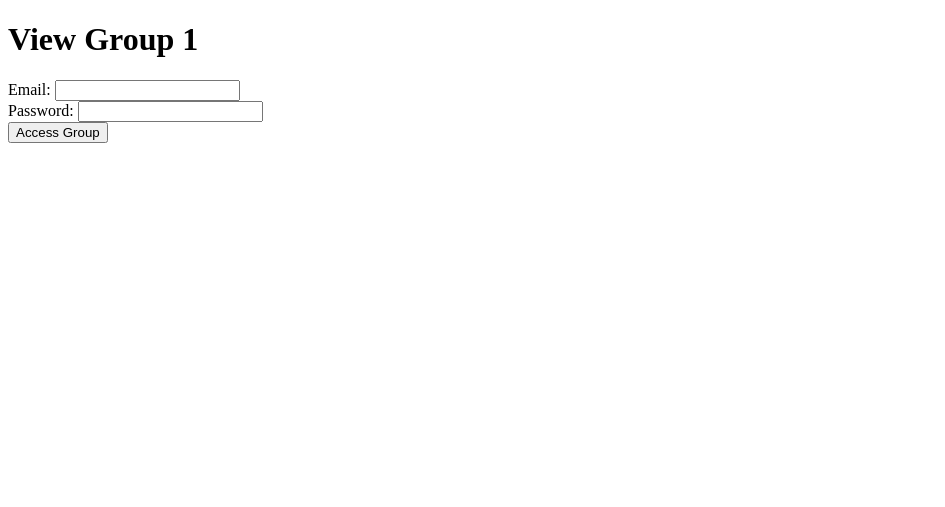
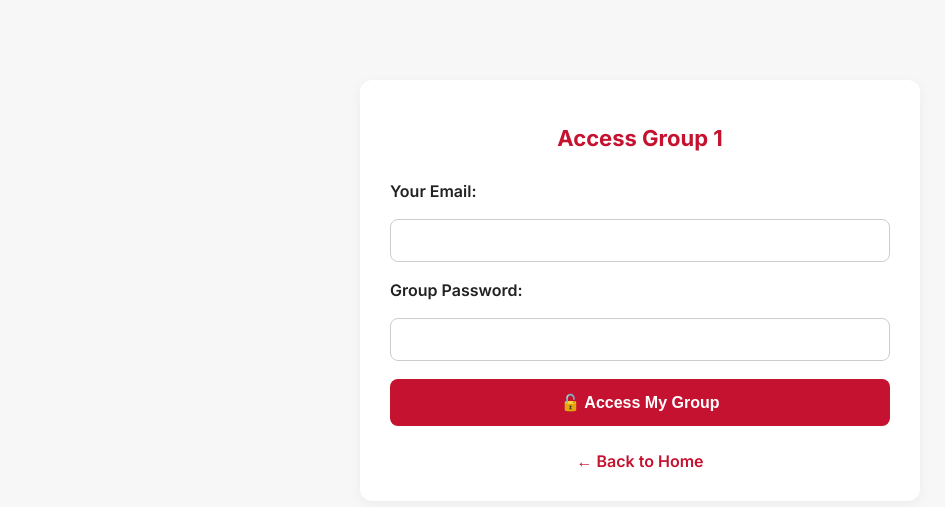
Before and after one commit to kayvy24/Study_Group_Matcher, a Flask app: page /view_group/1 in a window 1280 px wide. Shown: the top 507 px of the page, without its empty margins (0-945 px from the left). Run offline with Flask 3, Linux system fonts and the light colour scheme.

Commit message:
stylized view group page

```diff
--- a/templates/group_login.html
+++ b/templates/group_login.html
@@ -1,19 +1,106 @@
 <!DOCTYPE html>
-<html>
+<html lang="en">
 <head>
+  <meta charset="UTF-8">
   <title>Group Login</title>
+  <link href="https://fonts.googleapis.com/css2?family=Inter:wght@400;600;700&display=swap" rel="stylesheet">
+  <style>
+    body {
+      font-family: 'Inter', sans-serif;
+      margin: 0;
+      background-color: #f7f7f7;
+      color: #222;
+    }
+
+    .container {
+      max-width: 500px;
+      margin: 80px auto;
+      background: white;
+      padding: 30px;
+      border-radius: 12px;
+      box-shadow: 0 3px 12px rgba(0, 0, 0, 0.05);
+    }
+
+    h1 {
+      text-align: center;
+      color: #C41230;
+      font-size: 22px;
+      margin-bottom: 30px;
+    }
+
+    form {
+      display: flex;
+      flex-direction: column;
+      gap: 18px;
+    }
+
+    label {
+      font-weight: 600;
+    }
+
+    input {
+      padding: 12px;
+      border-radius: 8px;
+      border: 1px solid #ccc;
+      font-size: 15px;
+      box-sizing: border-box;
+    }
+
+    button {
+      background-color: #C41230;
+      color: white;
+      border: none;
+      padding: 14px;
+      border-radius: 8px;
+      font-size: 16px;
+      font-weight: 600;
+      cursor: pointer;
+      transition: background 0.2s ease;
+    }
+
+    button:hover {
+      background-color: #a30f26;
+    }
+
+    .error {
+      margin-top: 10px;
+      color: red;
+      text-align: center;
+      font-weight: 500;
+    }
+
+    .back-link {
+      display: block;
+      margin-top: 25px;
+      text-align: center;
+      color: #C41230;
+      text-decoration: none;
+      font-weight: 600;
+    }
+
+    .back-link:hover {
+      text-decoration: underline;
+    }
+  </style>
 </head>
 <body>
-  <h1>View Group {{ group_id }}</h1>
-  <form method="POST">
-    <label>Email:</label>
-    <input type="email" name="email" required><br>
-    <label>Password:</label>
-    <input type="text" name="password" required><br>
-    <button type="submit">Access Group</button>
-  </form>
-  {% if error %}
-    <p style="color: red;">{{ error }}</p>
-  {% endif %}
+  <div class="container">
+    <h1>Access Group {{ group_id }}</h1>
+    <form method="POST">
+      <label for="email">Your Email:</label>
+      <input type="email" name="email" id="email" required>
+
+      <label for="password">Group Password:</label>
+      <input type="text" name="password" id="password" required>
+
+      <button type="submit">🔓 Access My Group</button>
+    </form>
+
+    {% if error %}
+      <div class="error">{{ error }}</div>
+    {% endif %}
+
+    <a href="/" class="back-link">← Back to Home</a>
+  </div>
 </body>
 </html>
```
